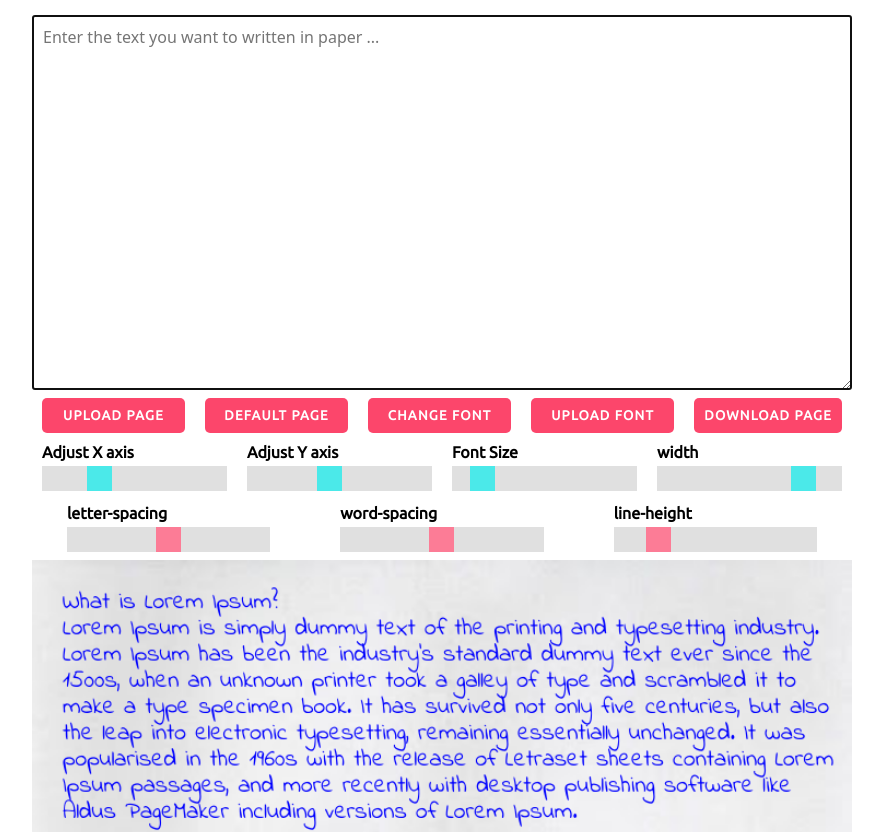
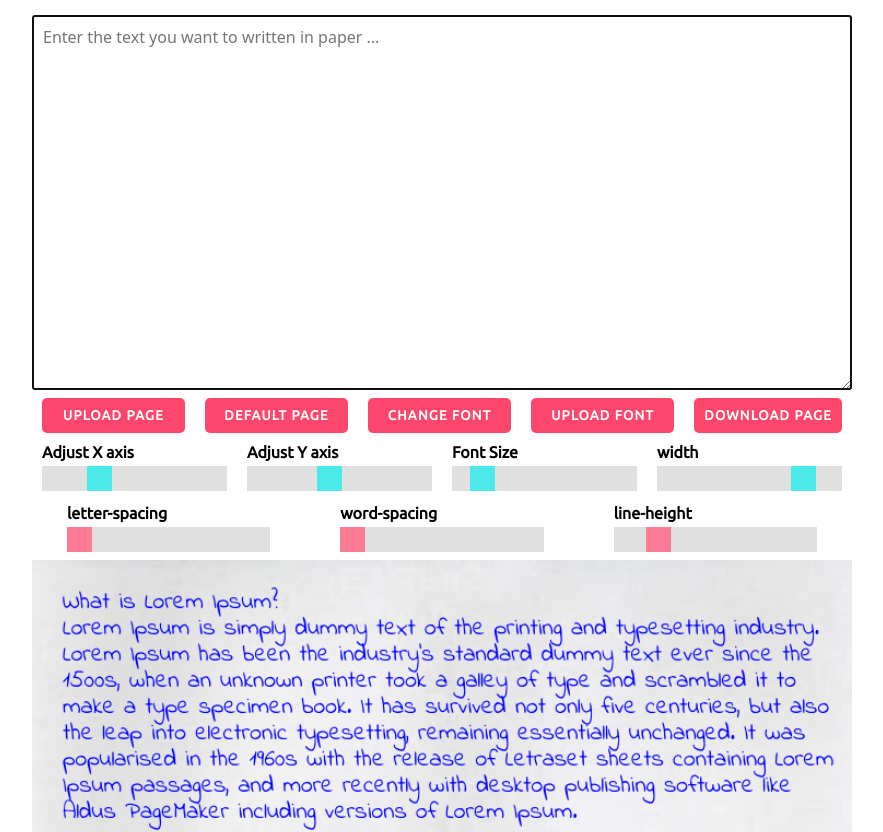
Before and after one commit to souvikdas-dev/assignment-maker, a plain HTML site: page index.html in a window 1280 px wide. Shown: the top 832 px of the page, without its empty margins (198-1081 px from the left). Drawn offline with Linux system fonts and the light colour scheme.

Commit message:
Update index.html

```diff
--- a/index.html
+++ b/index.html
@@ -60,11 +60,11 @@
                 <div class="rangev2">
                     <div class="itm">
                         <label for="adjLetterSpacing">letter-spacing</label>
-                        <input type="range" name="letter-spacing" id="adjLetterSpacing" min="0" max="15" step="0.1"/>
+                        <input type="range" name="letter-spacing" id="adjLetterSpacing" value="0" min="0" max="15" step="0.1"/>
                     </div>
                     <div class="itm">
                         <label for="adjWordSpacing">word-spacing</label>
-                        <input type="range" name="word-spacing" id="adjWordSpacing" min="0" max="20" step="0.1"/>
+                        <input type="range" name="word-spacing" id="adjWordSpacing" value="0" min="0" max="20" step="0.1"/>
                     </div>
                     <div class="itm">
                         <label for="adjLineHeight">line-height</label>
```
